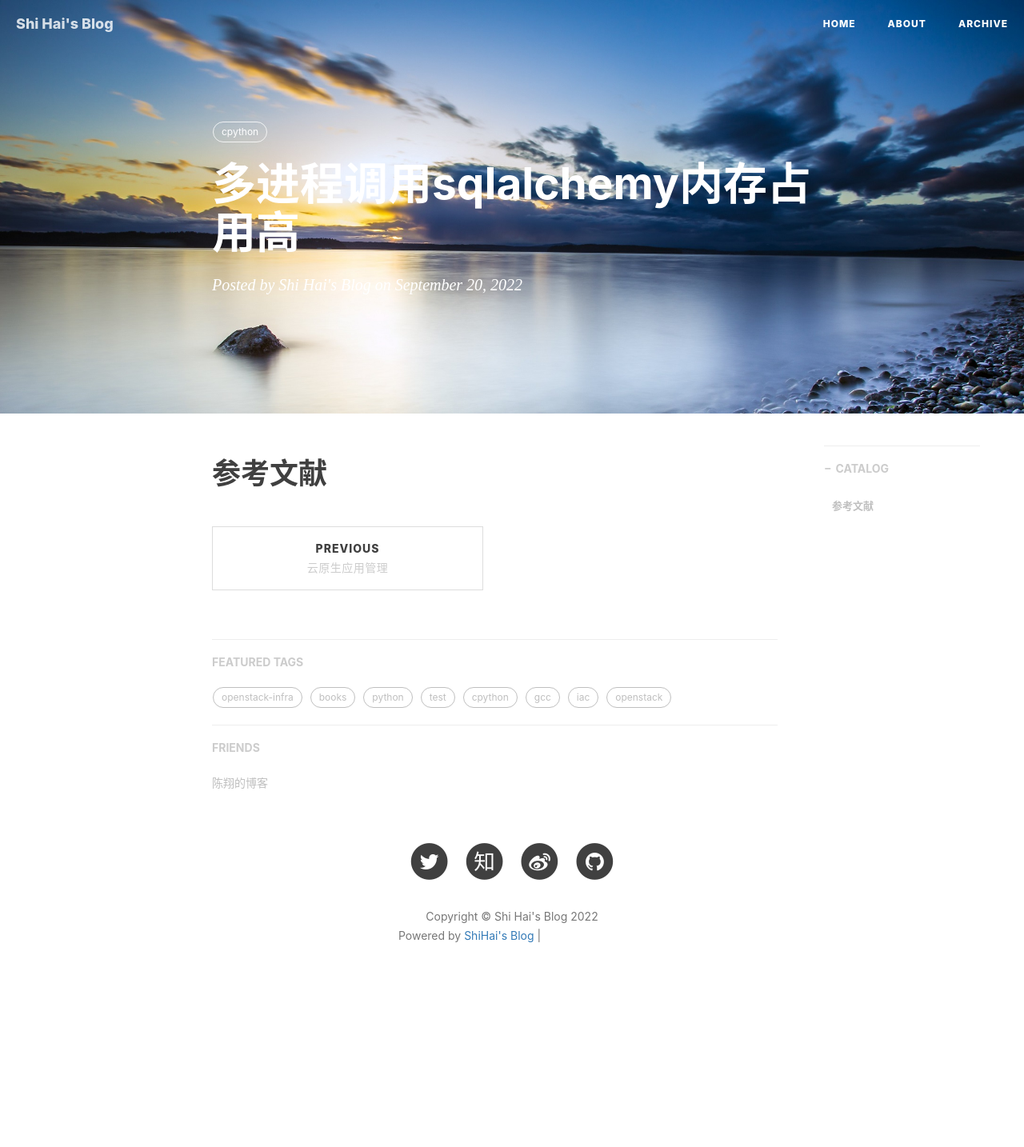
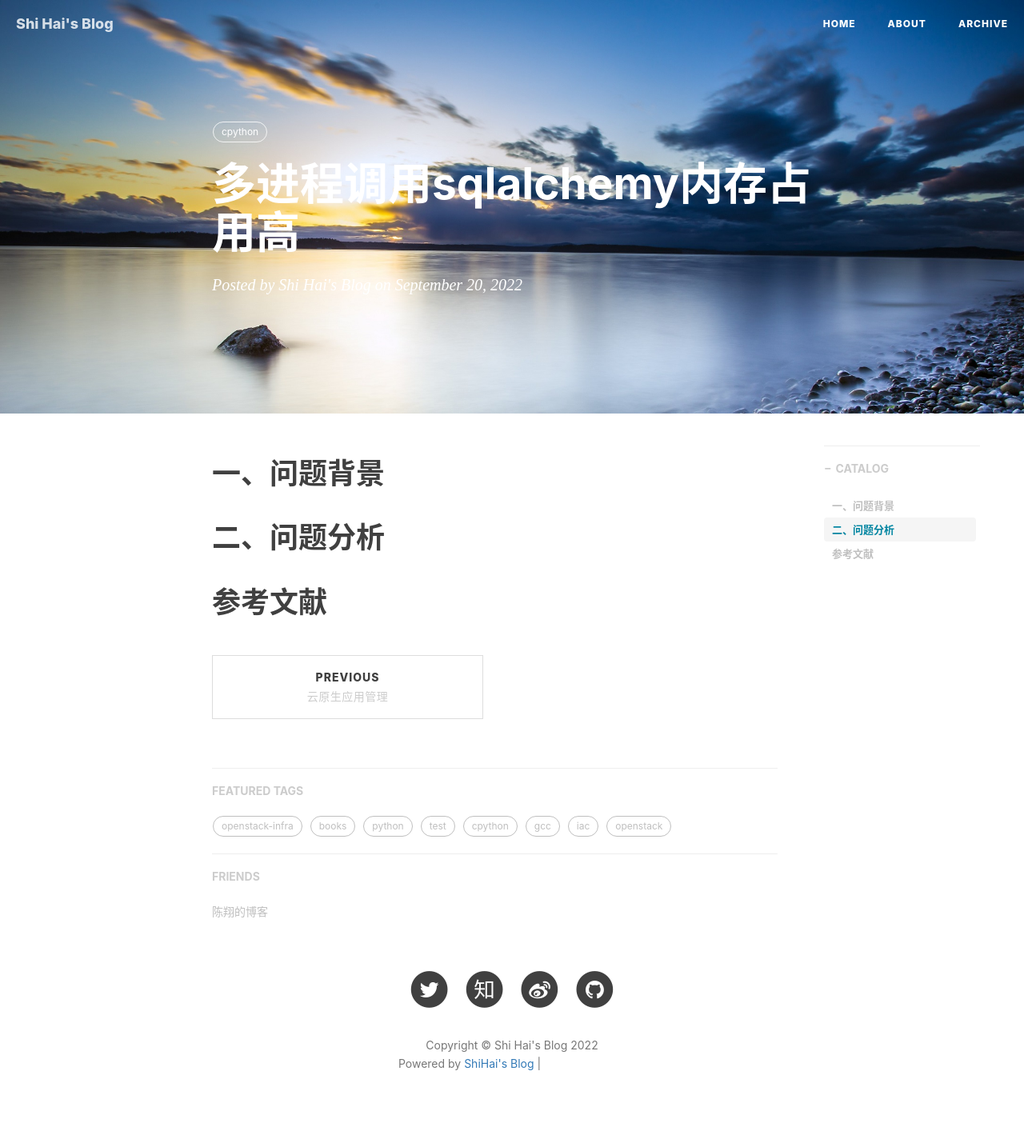
Before and after one commit to shihai1991/shihai1991.github.io, a Jekyll site: the page built from _posts/2022-09-20-multiprocessing-sqlalchemy.md, in a window 1280 px wide. Shown: the whole page at 80% size. Built offline with Jekyll 4.4.1, drawn with Linux system fonts in a browser that asks for light colours; nearby versions of some CDN libraries; comment, search, counter and statistics services are not loaded; before the commit the page ends 1274 px from its top, so only the background shows below that; grey boxes are pictures that could not be loaded.

Commit message:
Update 2022-09-20-multiprocessing-sqlalchemy.md

```diff
--- a/_posts/2022-09-20-multiprocessing-sqlalchemy.md
+++ b/_posts/2022-09-20-multiprocessing-sqlalchemy.md
@@ -8,4 +8,7 @@ tags:
   - cpython
 time: '2022.09.18 09:07:00'
 ---
+# 一、问题背景
+
+# 二、问题分析
 # 参考文献
```
